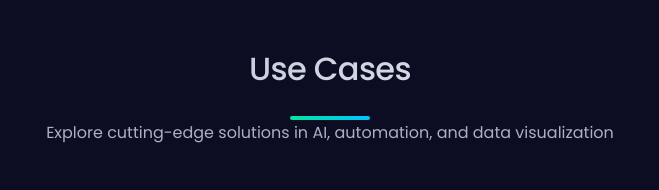
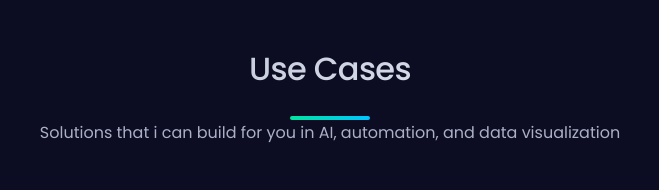
Before and after one commit to breg254/My-Portfolio, a plain HTML site: page index.html in a window 1280 px wide. Shown: the part 4180-4370 px from the top of the page, 310-969 px from the left. Drawn offline with Linux system fonts and the light colour scheme.

Commit message:
Update index.html
Modified the use cases section

```diff
--- a/index.html
+++ b/index.html
@@ -380,7 +380,7 @@
             <div class="section-header">
                 <h2>Use Cases</h2>
                 <div class="section-line"></div>
-                <p class="section-subtitle">Explore cutting-edge solutions in AI, automation, and data visualization</p>
+                <p class="section-subtitle">Solutions that i can build for you in AI, automation, and data visualization</p>
             </div>
 
             <!-- Group 1 -->
```
